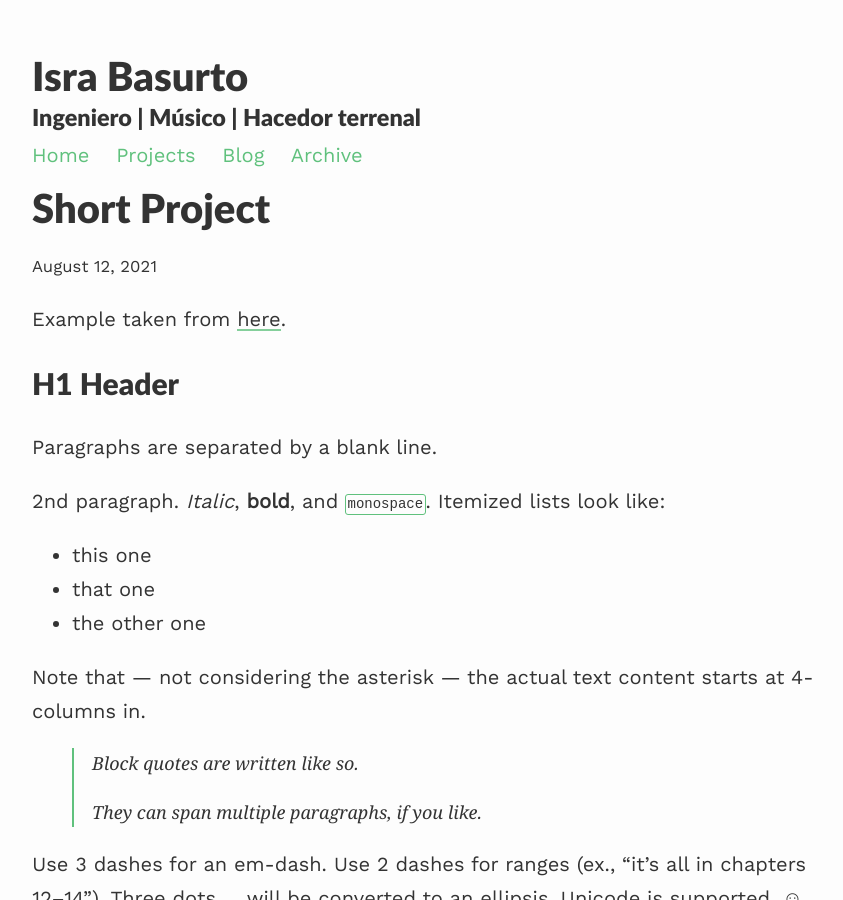
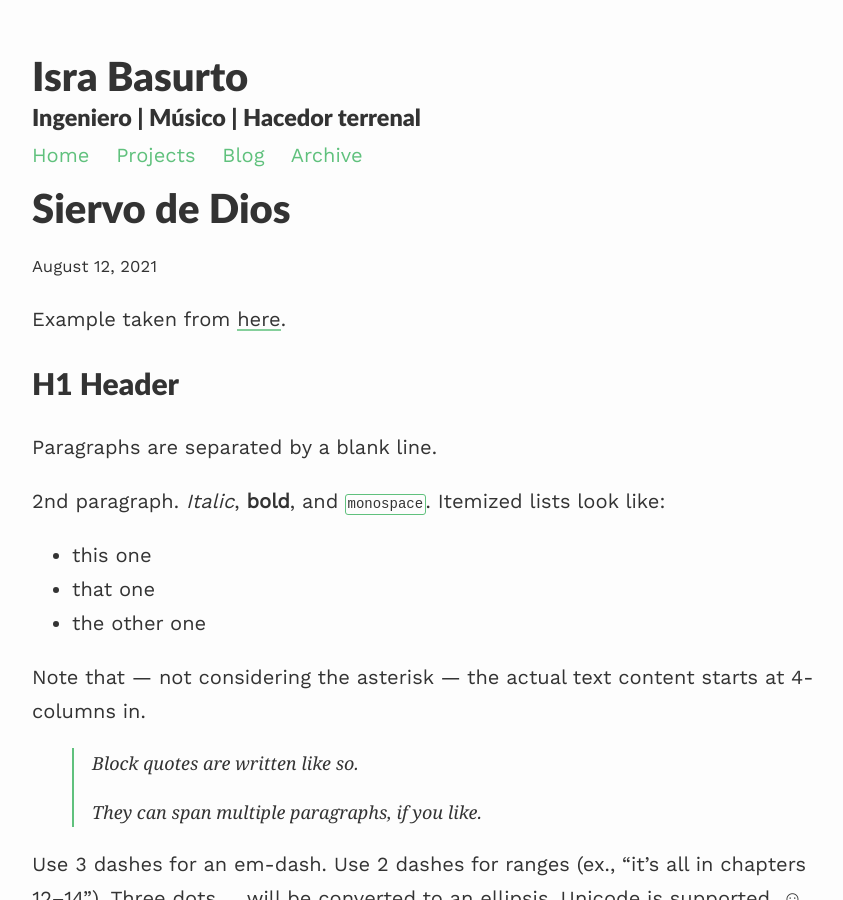
Before and after one commit to stackbit-projects/israbasurto-0da8b, a Jekyll site: the page built from _projects/1_project.md, in a window 1280 px wide and 900 px high. Shown: the whole window, without its empty margins (208-1051 px from the left). Built offline with Jekyll 4.4.1, drawn with Linux system fonts in a browser that asks for light colours; nearby versions of some CDN libraries.

Commit message:
1_project.md: changed

```diff
--- a/_projects/1_project.md
+++ b/_projects/1_project.md
@@ -1,6 +1,6 @@
 ---
 layout: post
-title: Short Project
+title: Siervo de Dios
 description: description of the short project which is long enough
 ---
 
```
